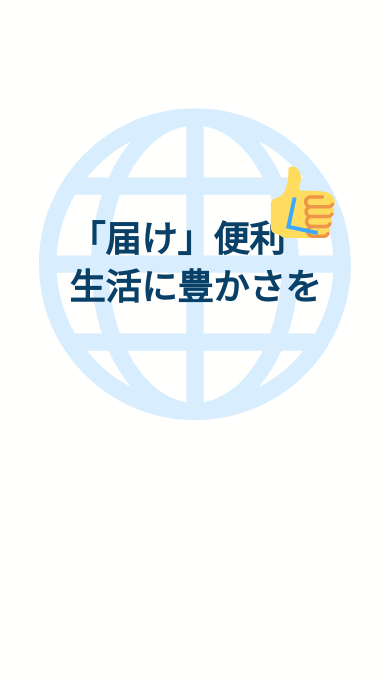
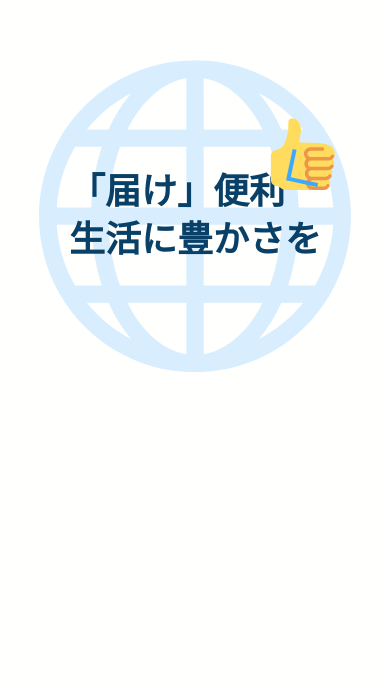
Before and after one commit to yumekiti/portfolio, an Astro site: page / in a window 390 px wide. Shown: the part 158-844 px from the top of the page. Built offline with nearby package versions, Linux system fonts and the light colour scheme; Astro itself is replaced by a stand-in of ours; a web font is replaced by a local one.

Commit message:
chore: change margin

```diff
--- a/src/components/organisms/MV.astro
+++ b/src/components/organisms/MV.astro
@@ -6,7 +6,7 @@ import iconImage from "../../assets/icon.png";
 
 <div class="h-screen w-full mx-auto flex flex-col justify-center">
   <div class="h-full grid grid-cols-1 xl:grid-cols-2">
-    <div class="flex justify-center items-center">
+    <div class="flex justify-center items-center mb-24 lg:mb-0">
       <Icon name="earth" class="w-[80%] xl:w-[50%] h-[60%] xl:h-[50%] absolute" />
       <div class="absolute text-4xl lg:text-6xl leading-[3rem] lg:leading-[6rem] font-bold">
         <span>
```
